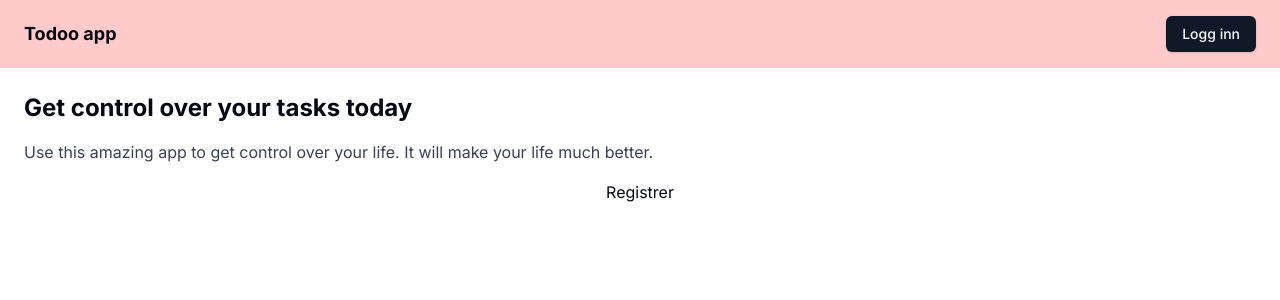
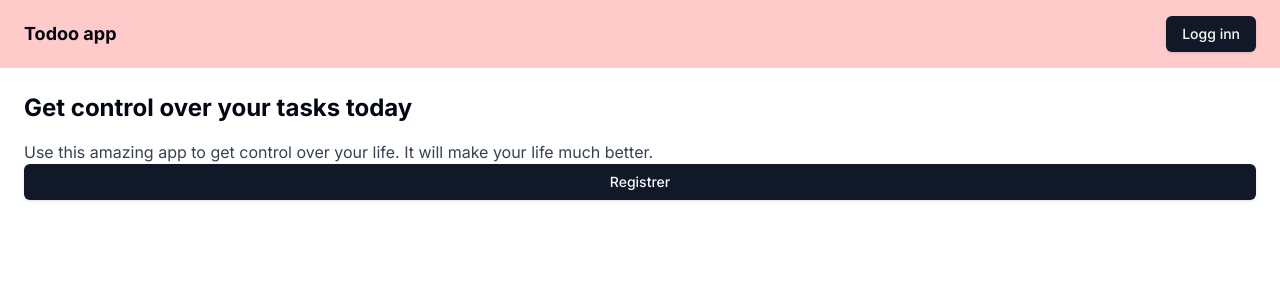
Before and after one commit to akselskaar/todoo-app, a Next.js app: page / in a window 1280 px wide. Shown: the top 300 px of the page. Built offline with nearby package versions, Linux system fonts and the light colour scheme; no server answers.

Commit message:
add: signin button

```diff
--- a/src/app/(website)/page.tsx
+++ b/src/app/(website)/page.tsx
@@ -1,3 +1,6 @@
+import { Button } from '@/components'
+import Link from 'next/link'
+
 const HomePage = async () => {
   return (
     <main className='p-6'>
@@ -9,7 +12,9 @@ const HomePage = async () => {
           Use this amazing app to get control over your life. It will make your
           life much better.
         </p>
-        <button className='w-full'>Registrer</button>
+        <Link href='/api/auth/signin?callbackUrl=/tasks'>
+          <Button className='w-full'>Registrer</Button>
+        </Link>
       </header>
     </main>
   )
```
